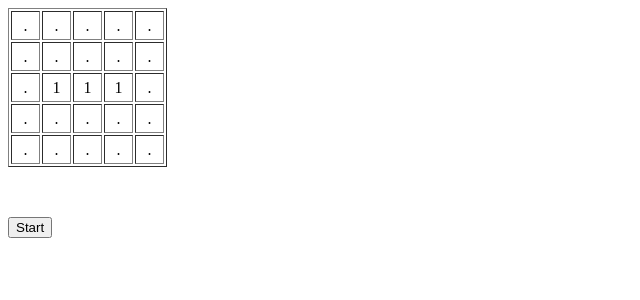
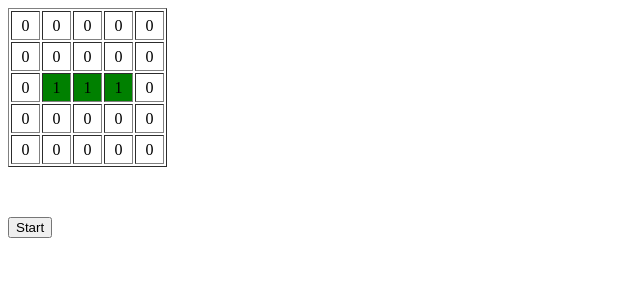
Before and after one commit to Ezelev/simpleGofL, a PHP site: page /game.php in a window 1280 px wide. Shown: the top 300 px of the page, without its empty margins (0-640 px from the left). Run offline with PHP 8.4, Linux system fonts and the light colour scheme.

Commit message:
add response parser and basic evolution step visuals

```diff
--- a/css/styles.css
+++ b/css/styles.css
@@ -7,3 +7,7 @@ table tr td {
   height: 25px;
   text-align: center;
 }
+
+.active {
+  background-color: green;
+}
--- a/game.php
+++ b/game.php
@@ -1,46 +1,46 @@
 <!DOCTYPE html>
 <html>
 <head>
-<link rel="stylesheet" type="text/css" href="css/styles.css">
-<script src="js/script.js"></script>
+<link rel="stylesheet" type="text/css" href="/css/styles.css">
+<script src="/js/script.js"></script>
 </head>
 <title></title>
 <body>
 	<table border="1">
 		<tr>
-			<td>.</td>
-			<td>.</td>
-			<td>.</td>
-			<td>.</td>
-			<td>.</td>
+			<td id="00">0</td>
+			<td id="01">0</td>
+			<td id="02">0</td>
+			<td id="03">0</td>
+			<td id="04">0</td>
 		</tr>
 		<tr>
-			<td>.</td>
-			<td>.</td>
-			<td>.</td>
-			<td>.</td>
-			<td>.</td>
+			<td id="10">0</td>
+			<td id="11">0</td>
+			<td id="12">0</td>
+			<td id="13">0</td>
+			<td id="14">0</td>
 		</tr>
 		<tr>
-			<td>.</td>
-			<td>1</td>
-			<td>1</td>
-			<td>1</td>
-			<td>.</td>
+			<td id="20">0</td>
+			<td id="21" class="active">1</td>
+			<td id="22" class="active">1</td>
+			<td id="23" class="active">1</td>
+			<td id="24">0</td>
 		</tr>
 		<tr>
-			<td>.</td>
-			<td>.</td>
-			<td>.</td>
-			<td>.</td>
-			<td>.</td>
+			<td id="30">0</td>
+			<td id="31">0</td>
+			<td id="32">0</td>
+			<td id="33">0</td>
+			<td id="34">0</td>
 		</tr>
 		<tr>
-			<td>.</td>
-			<td>.</td>
-			<td>.</td>
-			<td>.</td>
-			<td>.</td>
+			<td id="40">0</td>
+			<td id="41">0</td>
+			<td id="42">0</td>
+			<td id="43">0</td>
+			<td id="44">0</td>
 		</tr>
 	</table>
 
--- a/js/script.js
+++ b/js/script.js
@@ -6,22 +6,44 @@ document.addEventListener("DOMContentLoaded", function(event) {
     console.log("form submitted!");
 
 
-    loadXMLDoc();
+    getEvolutionHistory();
 
 
   }
 
-  function loadXMLDoc() {
+  function getEvolutionHistory() {
     if (window.XMLHttpRequest) {
       xmlhttp = new XMLHttpRequest();
     }
     var url = "index.php";
     xmlhttp.open("GET", url, false);
     xmlhttp.send(null);
-    document.getElementById("test").innerHTML = xmlhttp.response -
-      Text;
+    var response = JSON.parse(xmlhttp.response);
+    var field;
+    for(var i = 0; i < response.length; i++){
+      (function(i){
+        setTimeout(function(){
+            parseEvolutionStep(response[i]);
+        }, 1000 * (i + 1));
+      })(i);
+    }
+
   }
 
-  alert("asd");
+  function parseEvolutionStep(fieldArr){
+    var cell;
+    for(var i = 0; i < fieldArr.length; i++) {
+      for(var j = 0; j < fieldArr[i].length; j++) {
+        console.log(fieldArr[i][j]);
+        cell = document.getElementById("" + i + j);
+        cell.innerHTML = fieldArr[i][j];
+        cell.classList.remove("active");
+        if(fieldArr[i][j] == 1) {
+          cell.classList.add("active");
+        }
+
+      }
+    }
+  }
 
 });
```
Also changed, not shown: gameoflife.php (+17 -16 lines), index.php (+7 -5 lines).
